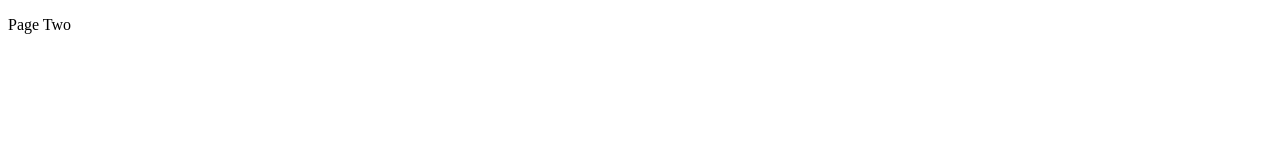
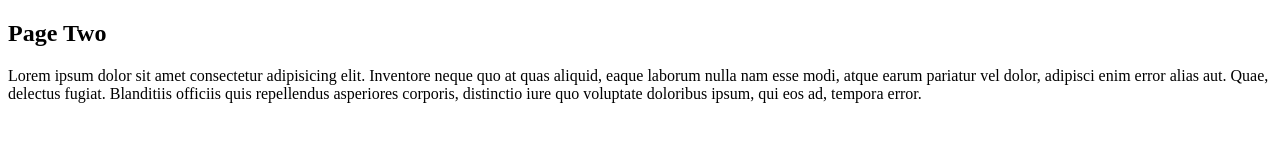
Before and after one commit to feshaodhis/CSS_FIRST_PROJECT, a plain HTML site: page pageTwo.html in a window 1280 px wide. Drawn offline with Linux system fonts and the light colour scheme.

Commit message:
initial commit

```diff
--- a/pageTwo.html
+++ b/pageTwo.html
@@ -6,6 +6,9 @@
     <title>Document</title>
 </head>
 <body>
-    <p>Page Two</p>
+    <section>
+            <h1>Page Two</h1>
+            <p>Lorem ipsum dolor sit amet consectetur adipisicing elit. Inventore neque quo at quas aliquid, eaque laborum nulla nam esse modi, atque earum pariatur vel dolor, adipisci enim error alias aut. Quae, delectus fugiat. Blanditiis officiis quis repellendus asperiores corporis, distinctio iure quo voluptate doloribus ipsum, qui eos ad, tempora error.</p>
+    </section>
 </body>
 </html>
```
